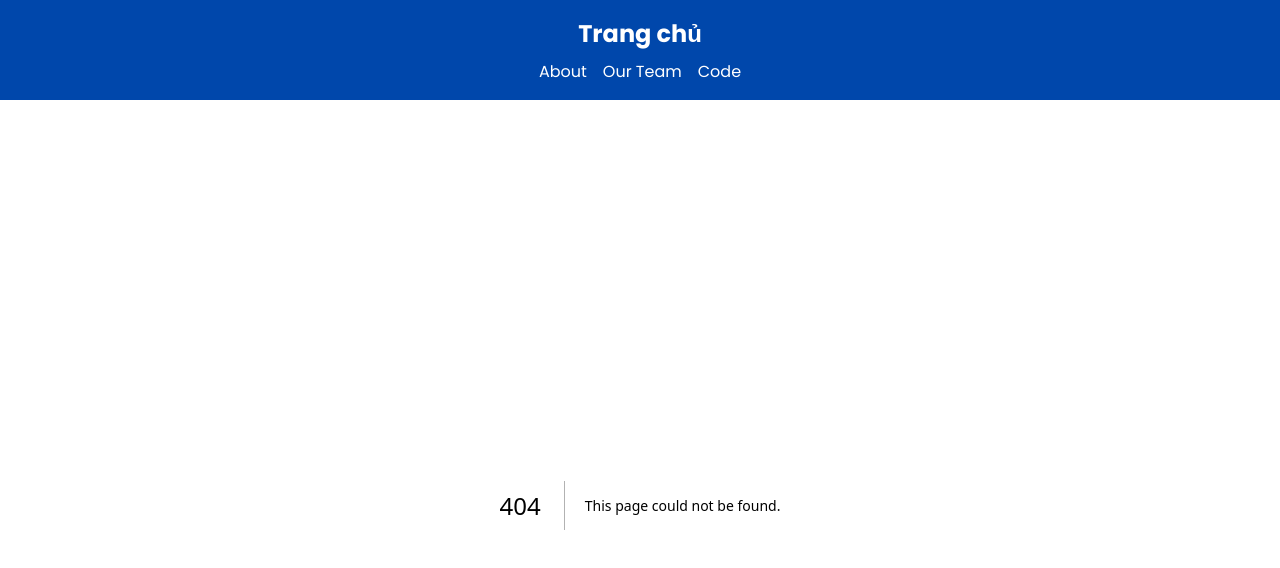
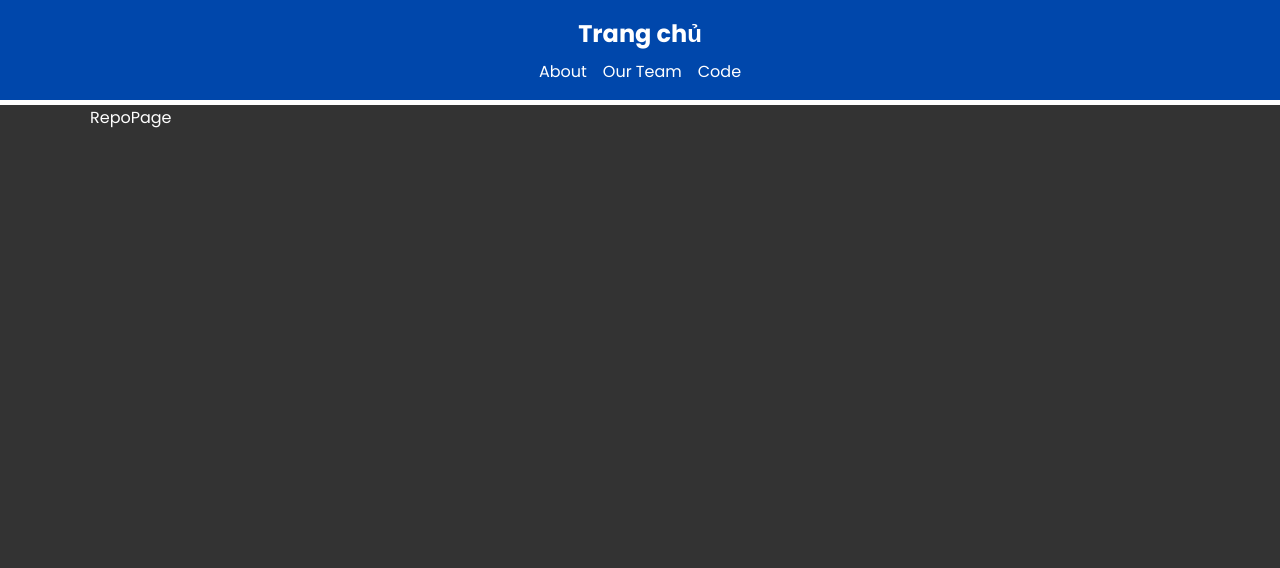
Before and after one commit to TeaHee/learn-react-next, a Next.js app: page /code/repos/1 in a window 1280 px wide. Before the commit this address had no page. Shown: the top 568 px of the page. Built offline with nearby package versions, Linux system fonts and the light colour scheme.

Commit message:
dynamic router

```diff
--- /dev/null
+++ b/src/app/code/repos/[name]/page.tsx
@@ -0,0 +1,12 @@
+import React from 'react'
+
+// dynamic router
+// đặt tên thư mục có tên [name]
+
+const RepoPage = () => {
+  return (
+    <div>RepoPage</div>
+  )
+}
+
+export default RepoPage
--- a/src/app/code/repos/page.tsx
+++ b/src/app/code/repos/page.tsx
@@ -24,6 +24,7 @@ const ReposPage = async () => {
             {response.map((data: any) => (
                 // hiển thị dữ liệu từ api bằng cặp `{}`
                 <li key={data.id}>
+                    {/* Khi navigate với data được lấy từ api, nextjs sẽ nhận biết được router tree khi có thư mục có tên [name] */}
                     <Link href={`/code/repos/${data.name}`}>
                         <h3>{data.name}</h3>
                         <p>{data.description}</p>
```
